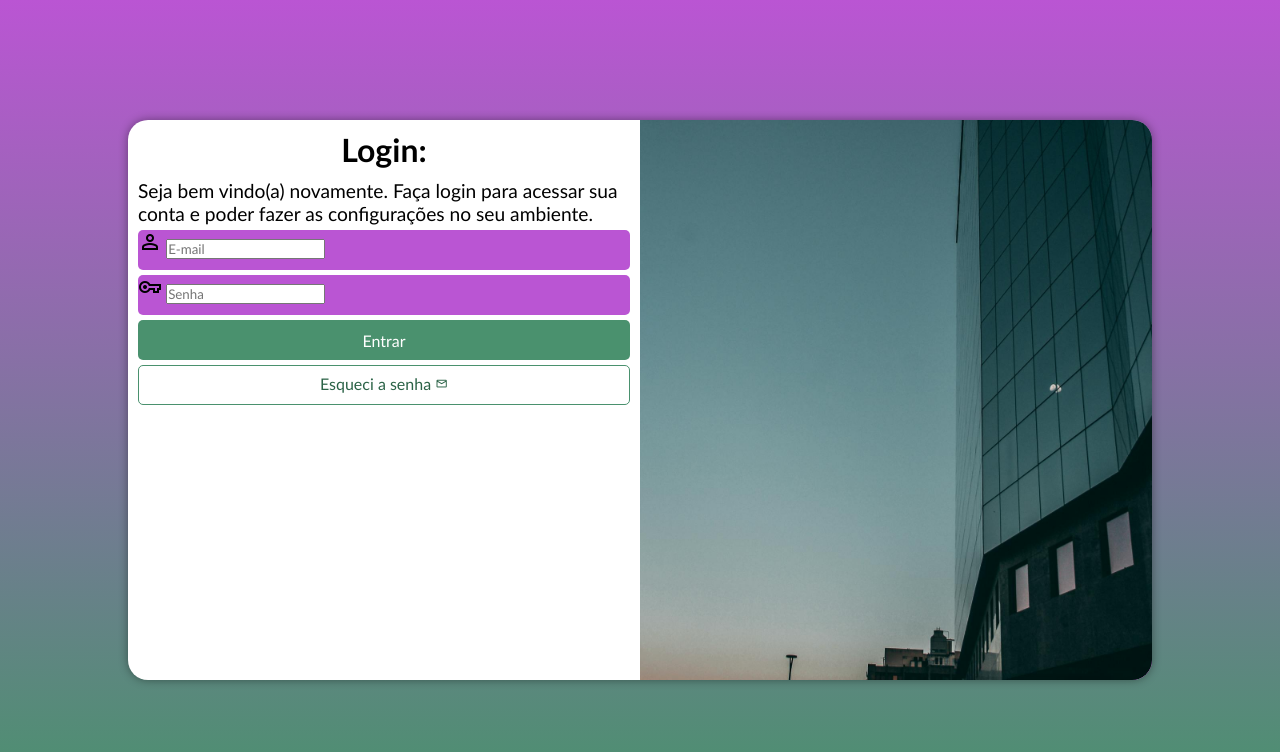
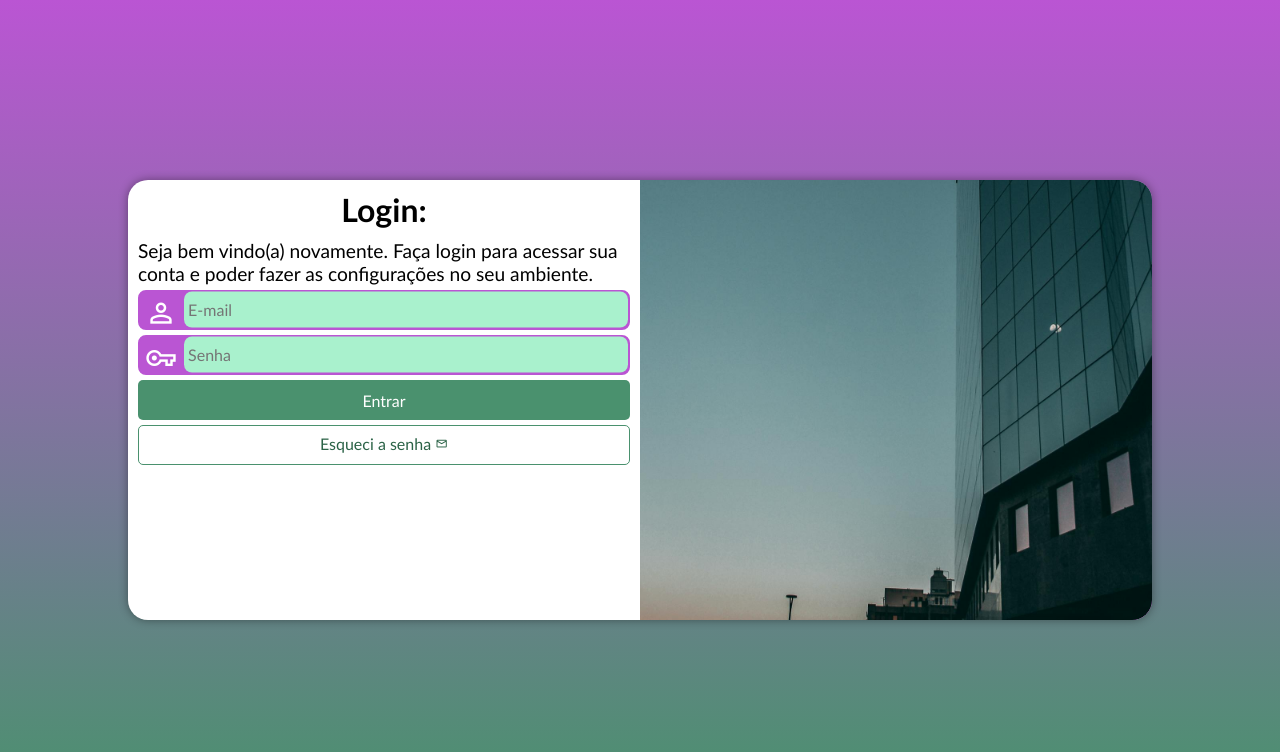
Before and after one commit to sammachado16/projeto-login, a plain HTML site: page index.html in a window 1280 px wide. Drawn offline with nearby package versions, Linux system fonts and the light colour scheme.

Commit message:
Término do desafio

```diff
--- a/estilos/media-query.css
+++ b/estilos/media-query.css
@@ -1,13 +1,13 @@
 @charset "UTF-8";
 
 @media screen and (min-width: 768px) and (max-width:992px) {
-    body {
+    body { /*CONFIGURAÇÃO PARA TABLET*/
         background-image: linear-gradient(to top, rgb(74, 145, 110), mediumorchid);
     }
 
     section#login {
         width: 80vw;
-        height: 70vh;
+        height: 50vh;
     }
 
     section#login > div#imagem {
@@ -36,7 +36,7 @@
 
     section#login {
         width: 80vw;
-        height: 70vh;
+        height: 55vh;
     }
 
     section#login > div#imagem {
@@ -56,4 +56,9 @@
     div#formulario > p {
     font-size: 1.2em;
     }
+
+    div.campo > input {
+        transform: translateY(-37.5%);
+    }
+
 }
--- a/estilos/style.css
+++ b/estilos/style.css
@@ -22,7 +22,6 @@ section#login {
     position: absolute;
     top: 50%;
     left: 50%;
-    transform: translate(-50%, -50%);
     overflow: hidden;
 
     background-color: white;
@@ -30,6 +29,7 @@ section#login {
     height: 500px;
     border-radius: 20px;
     box-shadow: 0px 0px 10px rgba(0, 0, 0, 0.397);
+    transform: translate(-50%, -50%);
     transition: width .3s, height .3s;
     transition-timing-function: ease;
 }
@@ -60,12 +60,37 @@ div.campo > label {
     display: none;
 }
 
+div.campo > span {
+    color: white;
+    font-size: 2em;
+    width: 40px;
+    padding: 5px;
+}
+
+div.campo > input {
+    background-color:rgb(169, 241, 205);
+    font-size: 1em;
+    width: calc(100% - 44.5px);
+    height: 100%;
+    border: 0px;
+    border-radius: 8px;
+    padding: 4px;
+    transform: translateY(-14px);
+
+}
+
+div.campo > input:focus-within {
+    background-color: white;
+    border: none;
+}
+
 form > div.campo {
     background-color: mediumorchid;
+    border: 2px solid mediumorchid;
     display: block;
     width: 100%;
     height: 40px;
-    border-radius: 5px;
+    border-radius: 8px;
     margin: 5px 0px;
 
 }
```
